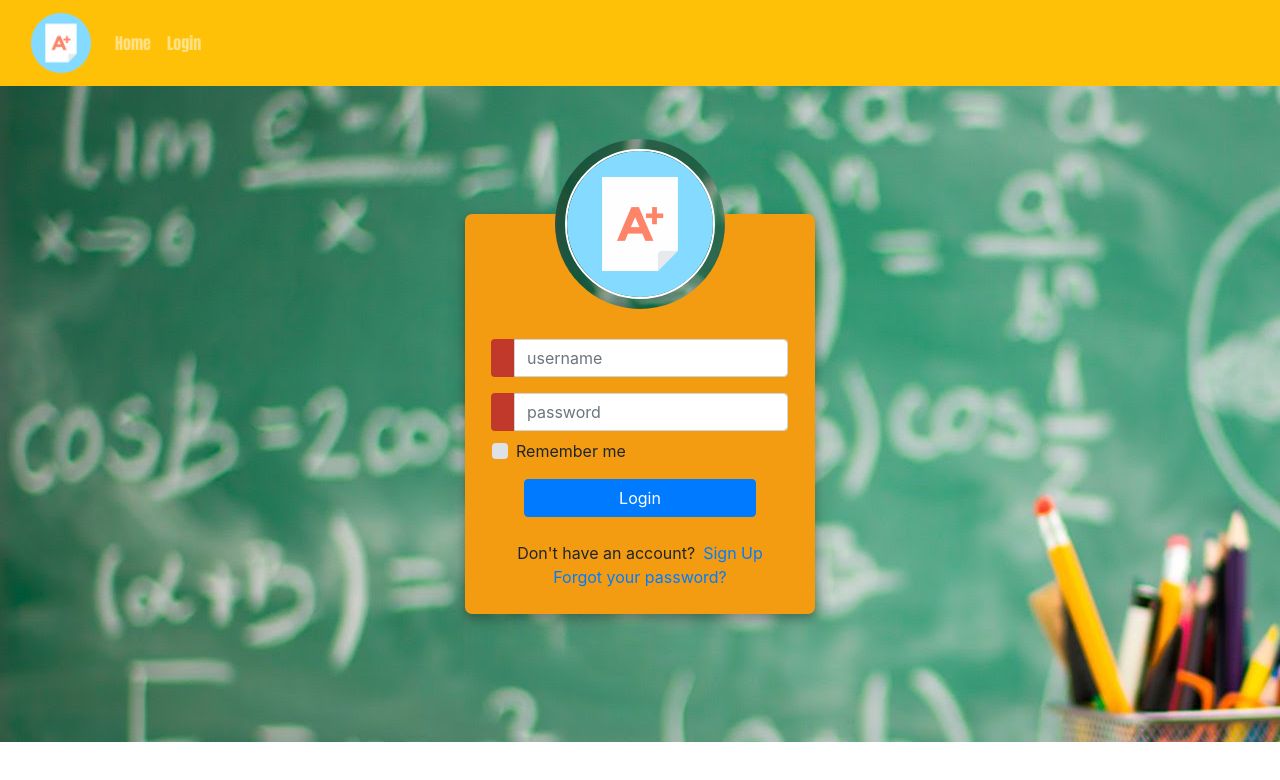
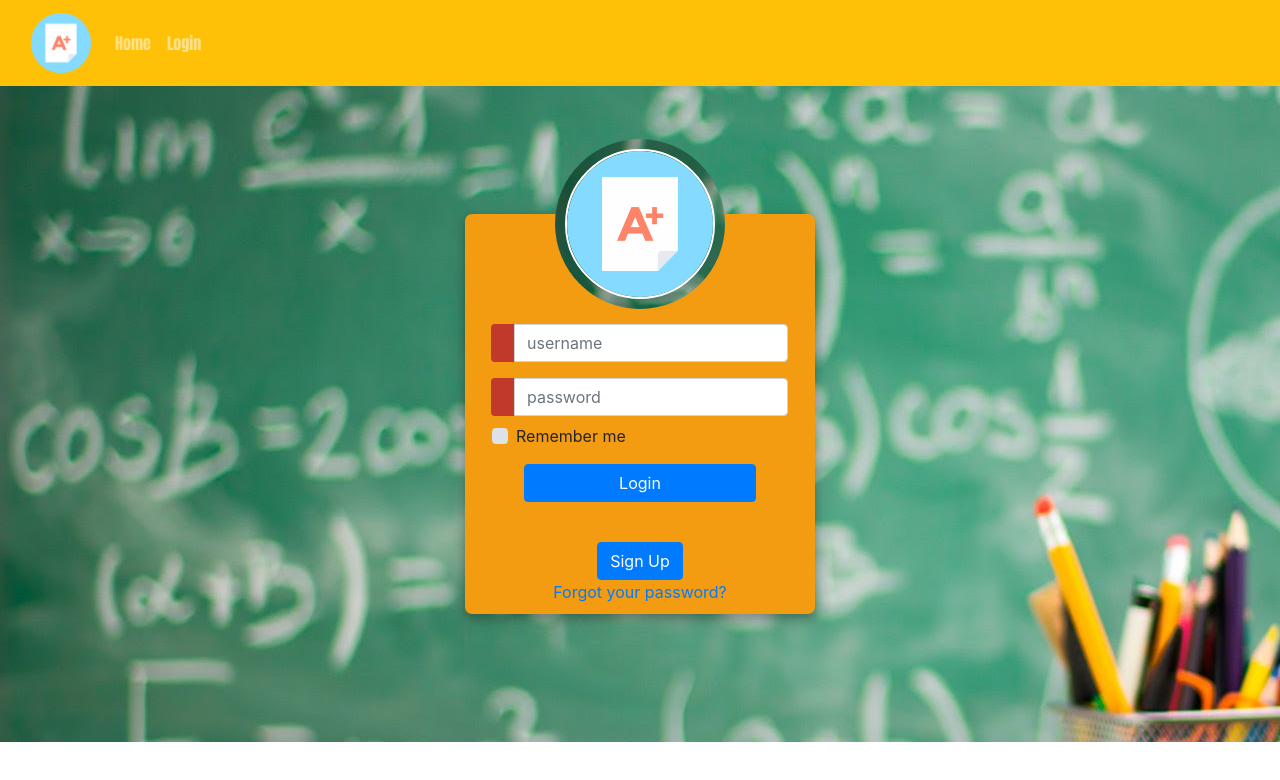
Before and after one commit to ebarrera2019263/FRONT-TUTOSEARCH, an Angular app: page / in a window 1280 px wide. Shown: the top 780 px of the page. Built offline with nearby package versions, Linux system fonts and the light colour scheme; some icons are missing.

Commit message:
arreglo de signup

```diff
--- a/src/app/components/login/login.component.html
+++ b/src/app/components/login/login.component.html
@@ -46,10 +46,11 @@
 				   </div>
 					</form>
 				</div>
-
 				<div class="mt-4">
-					<div class="d-flex justify-content-center links">
-						Don't have an account? <a href="/register" class="ml-2">Sign Up</a>
+					<div class="d-flex justify-content-center mt-3 login_container">
+						 <button type="button" class="btn btn-primary" data-bs-toggle="modal" data-bs-target="#exampleModal">
+							Sign Up
+						  </button>
 					</div>
 					<div class="d-flex justify-content-center links">
 						<a href="#">Forgot your password?</a>
@@ -58,4 +59,27 @@
 			</div>
 		</div>
 	</div>
+	<!-- Modal -->
+<div class="modal fade" id="exampleModal" tabindex="-1" aria-labelledby="exampleModalLabel" aria-hidden="true">
+	<div class="modal-dialog">
+	  <div class="modal-content text-center">
+		<div class="modal-header bg-warning text-white d-flex justify-content-center">
+		  <h5 class="modal-title" id="exampleModalLabel">REGISTRATE</h5>
+		  <button type="button" class="btn-close" data-bs-dismiss="modal" aria-label="Close"></button>
+		</div>
+		<div class="modal-body">
+			<img  src="../../../assets/img/professor.png" width="175px" height="175px">
+		  <h1>¡Registrate como estudiante o tutor!</h1>
+		</div>
+		<div class="modal-footer bg-warning text-white">
+			<button type="button" class="btn btn-outline-success">TUTOR
+				<a href="/home"></a>
+			</button>
+		  <button type="button" class="btn btn-outline-success">ESTUDIANTE
+			  <a href="/home"></a>
+		  </button>
+		</div>
+	  </div>
+	</div>
+  </div>
 </body>
```
Also changed, not shown: src/assets/img/graduates.png (added), src/assets/img/professor.png (added).
